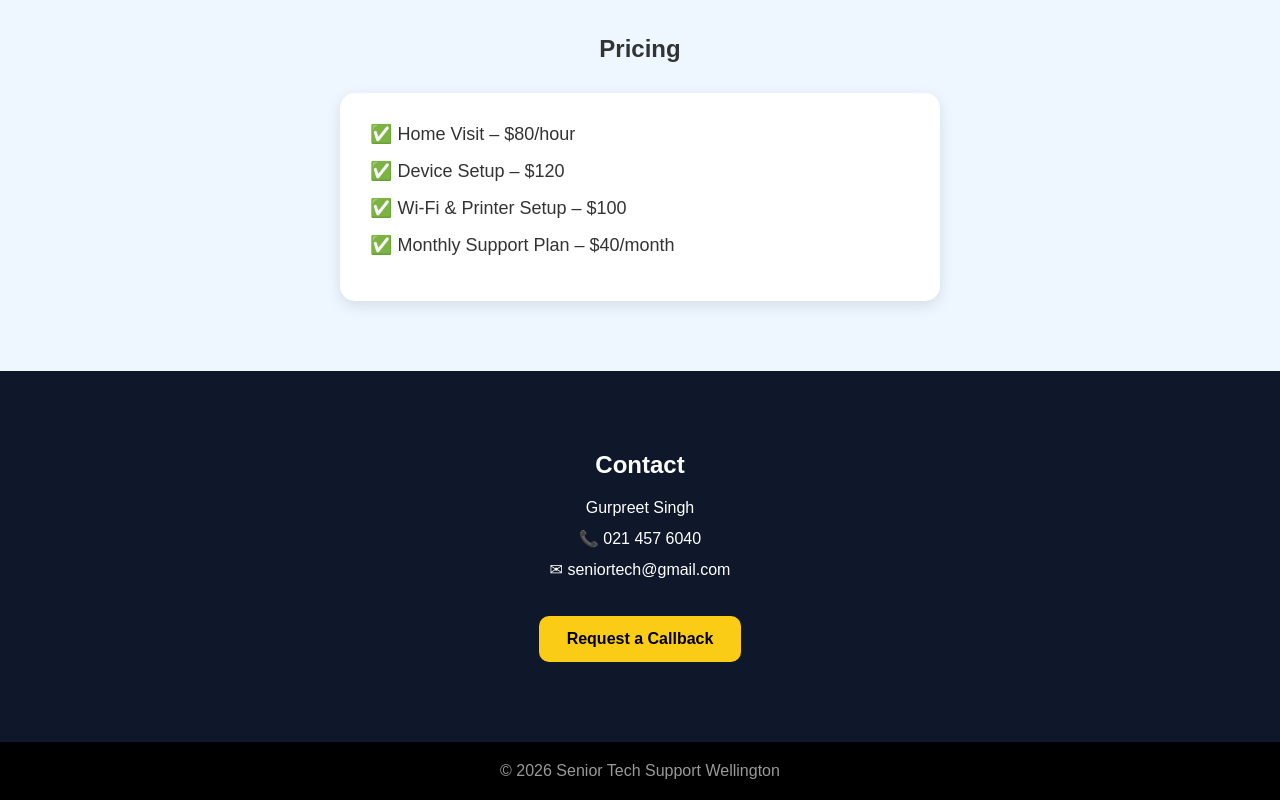
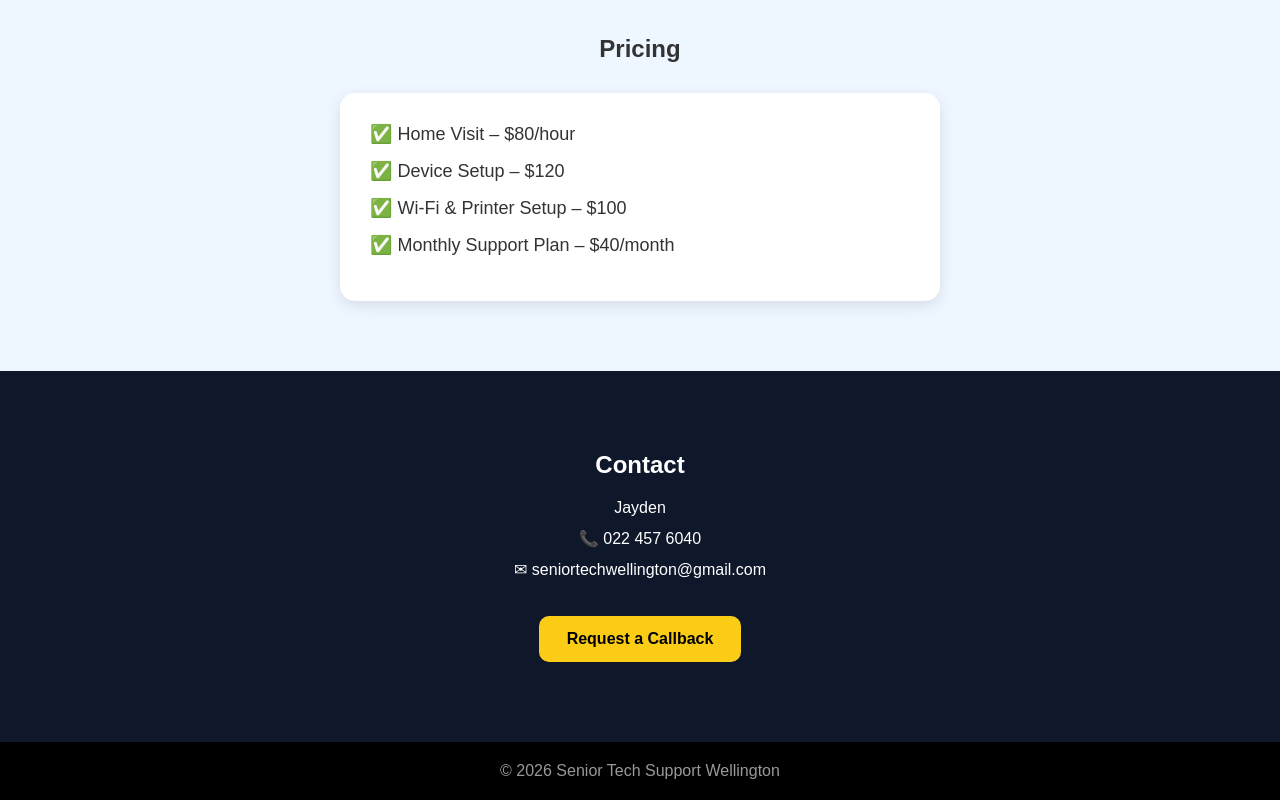
Before and after one commit to Rupinder1161/Seniortech, a React (Vite) app: page / in a window 1280 px wide. Shown: the part 1055-1855 px from the top of the page. Built offline with nearby package versions, Linux system fonts and the light colour scheme.

Commit message:
Updated website

```diff
--- a/src/Components/Mainpage.jsx
+++ b/src/Components/Mainpage.jsx
@@ -70,9 +70,9 @@ export default function SeniorTechSupport() {
         <div className="container">
           <h2>Contact</h2>
 
-          <p>Gurpreet Singh</p>
-          <p>📞 021 457 6040</p>
-          <p>✉ seniortech@gmail.com</p>
+          <p>Jayden</p>
+          <p>📞 022 457 6040</p>
+          <p>✉ seniortechwellington@gmail.com</p>
 
           <button className="btn secondary">
             Request a Callback
```
